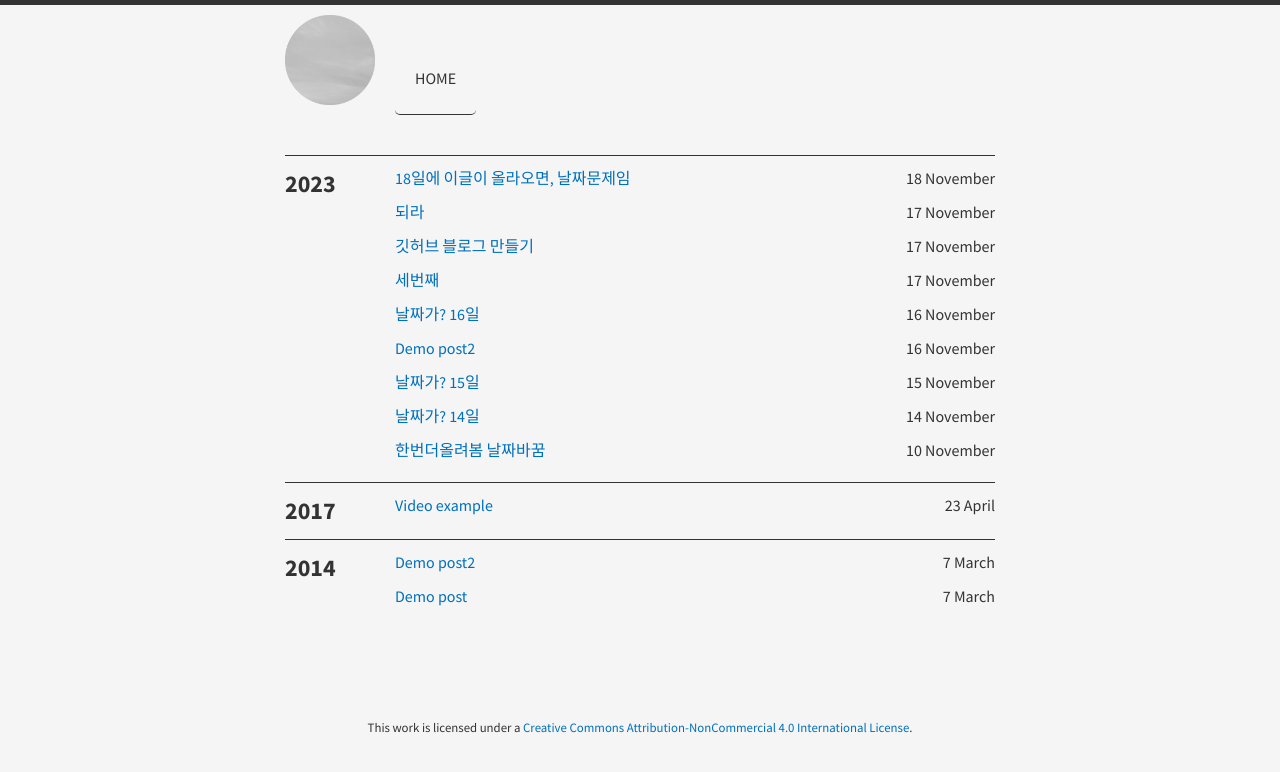
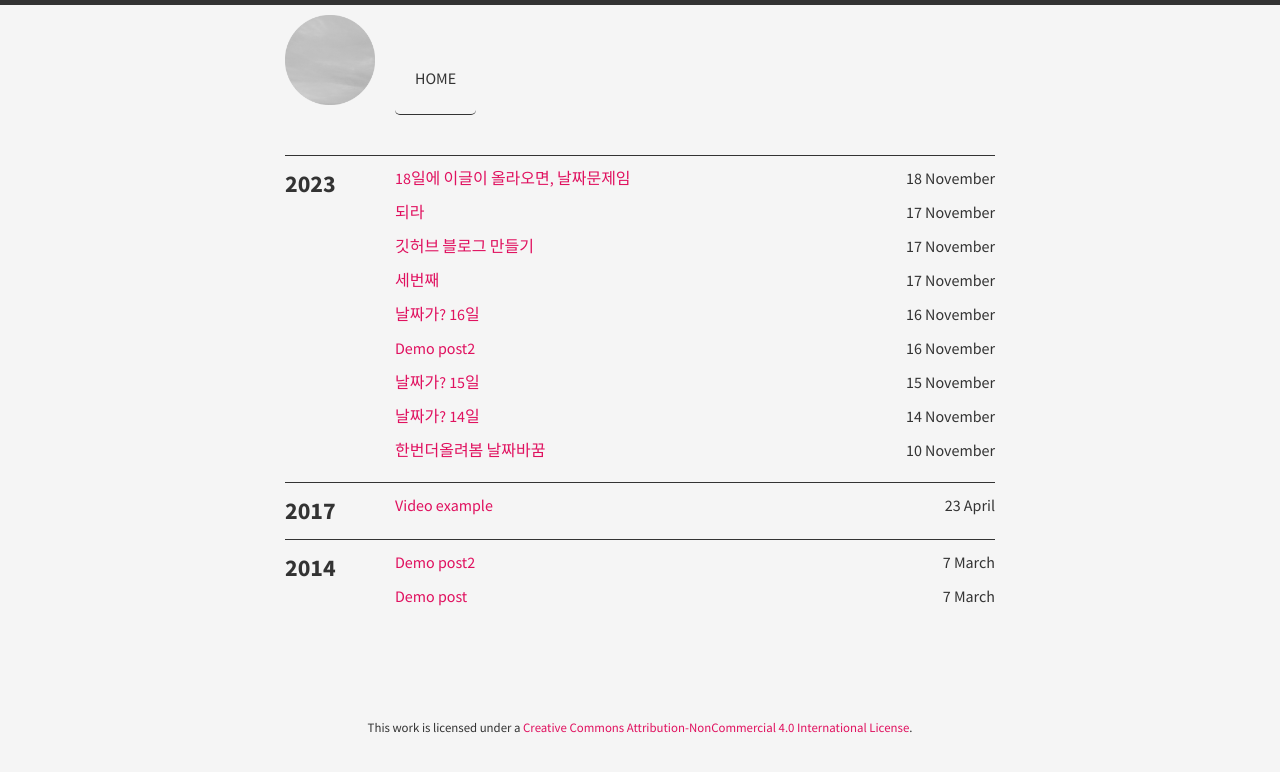
Before and after one commit to sangjjangit/sangjjangit.github.io, a Jekyll site: the page built from index.markdown, in a window 1280 px wide. Shown: the top 772 px of the page. Built offline with Jekyll 4.4.1, drawn with Linux system fonts in a browser that asks for light colours.

Commit message:
Update _config.yml

```diff
--- a/_config.yml
+++ b/_config.yml
@@ -12,4 +12,4 @@ baseurl:
 
 # Custom options:
 # color_scheme: azul|ruby|amber|avocado
-color_scheme: azul
+color_scheme: ruby
```
